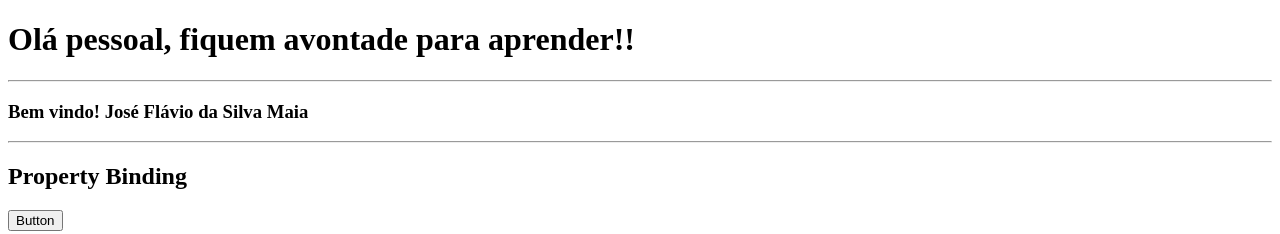
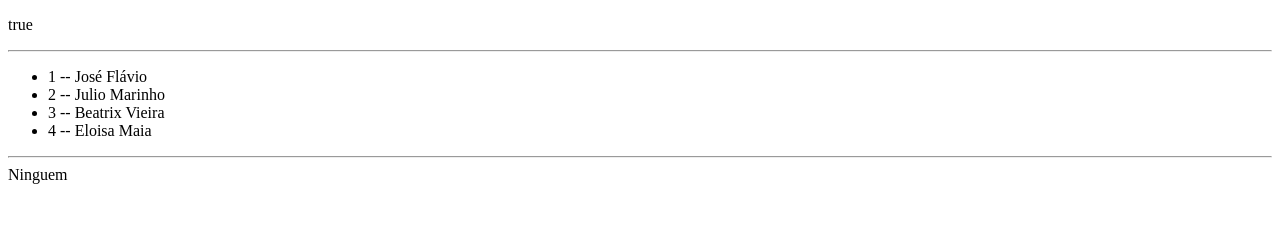
Before and after one commit to JFmaia/study_angula, an Angular app: page / in a window 1280 px wide. Shown: the top 234 px of the page. Built offline with nearby package versions, Linux system fonts and the light colour scheme.

Commit message:
feat: Directives struct

```diff
--- a/src/app/app.component.ts
+++ b/src/app/app.component.ts
@@ -3,7 +3,8 @@ import { Component, OnInit } from '@angular/core';
 @Component({
   selector: 'app-root',
   template: `
-    <app-data-biding></app-data-biding>
+    <!-- <app-data-biding></app-data-biding> -->
+    <app-diretivas></app-diretivas>
     <router-outlet></router-outlet>
   `
 })
--- a/src/app/app.module.ts
+++ b/src/app/app.module.ts
@@ -4,11 +4,13 @@ import { BrowserModule } from '@angular/platform-browser';
 import { AppRoutingModule } from './app-routing.module';
 import { AppComponent } from './app.component';
 import { DataBidingComponent } from './data-biding/data-biding.component';
+import { DiretivasComponent } from './diretivas/diretivas.component';
 
 @NgModule({
   declarations: [
     AppComponent,
     DataBidingComponent,
+    DiretivasComponent,
   ],
   imports: [
     BrowserModule,
--- /dev/null
+++ b/src/app/diretivas/diretivas.component.html
@@ -0,0 +1,30 @@
+<div>
+  <!-- *ngIf -->
+  <p *ngIf="condition; else elseBlock">{{condition}}</p>
+  <ng-template #elseBlock>
+    <p>{{condition}}</p>
+  </ng-template>
+
+  <hr>
+
+  <ul>
+    <!-- for no angula -->
+    <li *ngFor="let item of list; let i = index">
+      {{(i+1)}} -- {{item.nome}}
+    </li>
+  </ul>
+
+  <hr>
+
+  <div>
+    <!-- switch case no angula -->
+    <div [ngSwitch]="conditionExpression">
+      <p *ngSwitchCase="0">José</p>
+      <p *ngSwitchCase="1">Paulo</p>
+      <p *ngSwitchCase="2">Femea Podi</p>
+      <p *ngSwitchCase="3">Icaro</p>
+      <div *ngSwitchDefault>Ninguem</div>
+    </div>
+  </div>
+
+</div>
--- /dev/null
+++ b/src/app/diretivas/diretivas.component.ts
@@ -0,0 +1,28 @@
+import { Component, OnInit } from '@angular/core';
+
+@Component({
+  selector: 'app-diretivas',
+  templateUrl: './diretivas.component.html',
+  styleUrls: ['./diretivas.component.scss']
+})
+export class DiretivasComponent implements OnInit{
+
+  public conditionExpression:number = 10;
+  public condition:boolean = true;
+  public list:Array<{nome: string}> = [
+    {nome:"José Flávio"},
+    {nome:"Julio Marinho"},
+    {nome:"Beatrix Vieira"},
+    {nome:"Eloisa Maia"},
+  ]
+  ngOnInit(): void {
+    setInterval(()=>{
+      if (this.condition) {
+        this.condition = false
+      }else{
+        this.condition = true
+      }
+    },2000)
+  }
+
+}
```
Also changed, not shown: src/app/diretivas/diretivas.component.scss (added), 1 other file (tests, documents, lock files or other folders).
